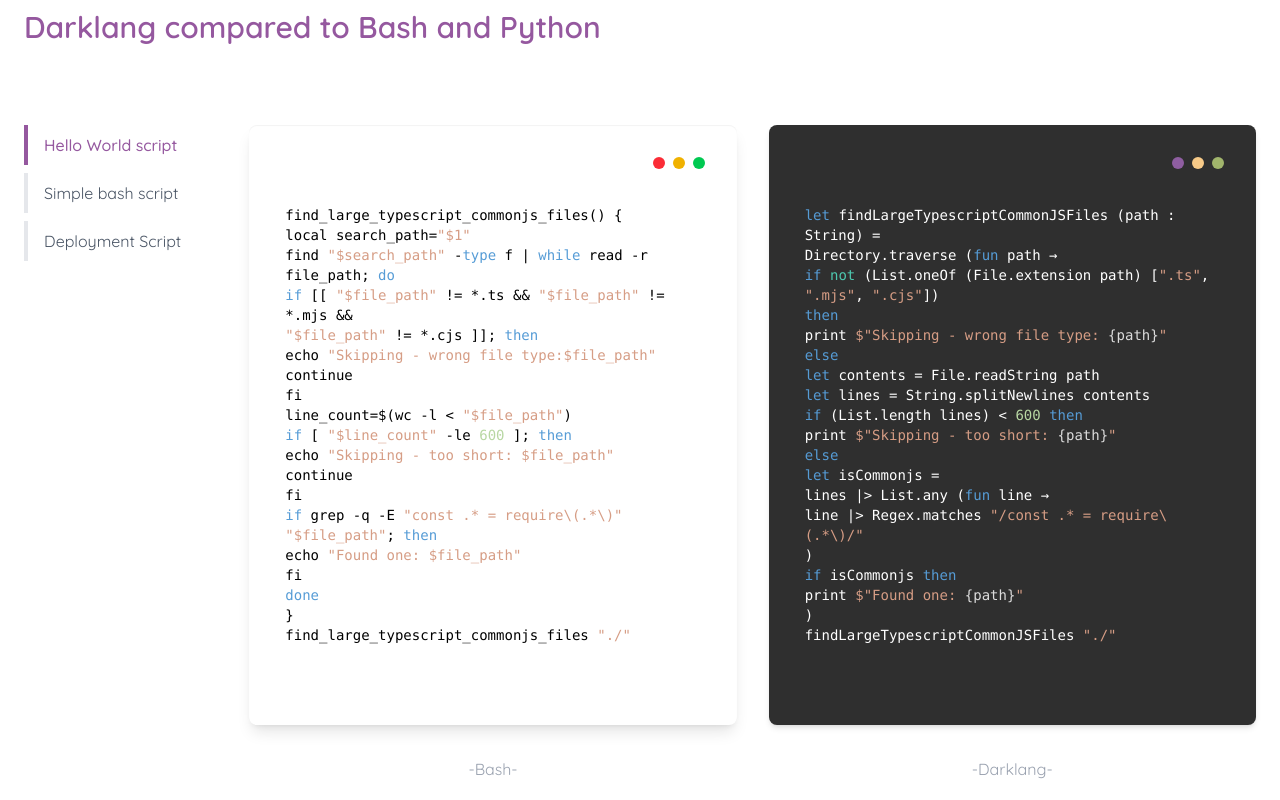
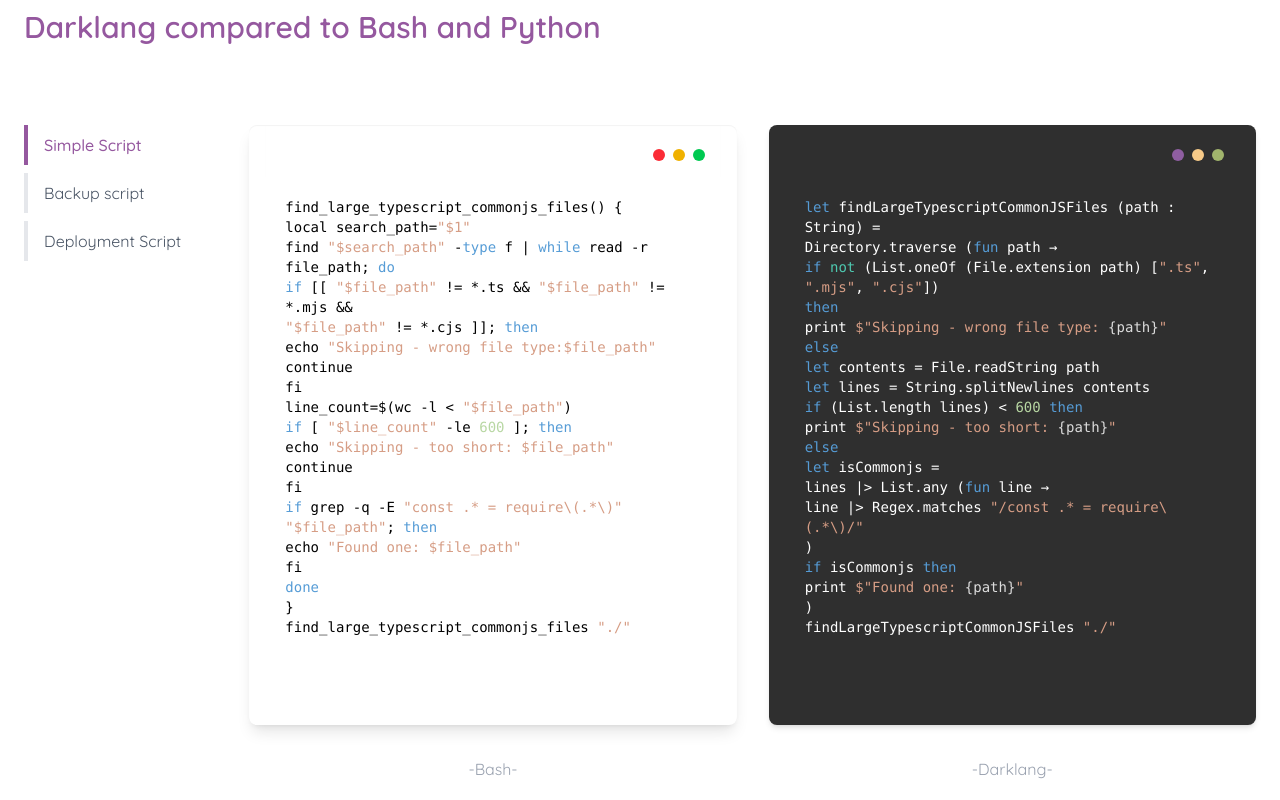
Before and after one commit to darklang/darklang.com, a React (Vite) app: page / in a window 1280 px wide. Shown: the part 9920-10720 px from the top of the page. Built offline with nearby package versions, Linux system fonts and the light colour scheme.

Commit message:
Small fixes

```diff
--- a/src/components/sections/CLI.tsx
+++ b/src/components/sections/CLI.tsx
@@ -8,12 +8,12 @@
 
   // Script options
   const scriptOptions = [
-    { id: "typescript", label: "Hello World script" },
-    { id: "bash", label: "Simple bash script" },
+    { id: "typescript", label: "Simple Script" },
+    { id: "bash", label: "Backup script" },
     { id: "deployment", label: "Deployment Script" },
   ];
 
-  // Bash code for TypeScript CommonJS files search (Hello World script)
+  // Bash code for TypeScript CommonJS files search (Simple Script)
   const bashTypeScriptCode = `find_large_typescript_commonjs_files() {
     local search_path="$1"
 
@@ -39,7 +39,7 @@
 
   find_large_typescript_commonjs_files "./"`;
 
-  // Darklang code for TypeScript CommonJS files search (Hello World script)
+  // Darklang code for TypeScript CommonJS files search (Simple Script)
   const darklangTypeScriptCode = `let findLargeTypescriptCommonJSFiles (path : String) =
   Directory.traverse (fun path →
     if not (List.oneOf (File.extension path) [".ts", ".mjs", ".cjs"])
@@ -61,7 +61,7 @@
 
 findLargeTypescriptCommonJSFiles "./"`;
 
-  // Simple bash script example
+  // Backup bash script example
   const bashSimpleCode = `#!/bin/bash
 
 # Simple script to backup a directory
@@ -88,7 +88,7 @@
 
 echo "Backup process completed."`;
 
-  // Darklang simple script example
+  // Darklang backup script example
   const darklangSimpleCode = `// Simple script to backup a directory
 let backupDirectory = (sourcePath : String, keepDays : Int) : Result<String, String> =
   // Create timestamp for backup folder
@@ -378,7 +378,8 @@
 
             {/* Discover link */}
             <a
-              href="#"
+              href="/cli"
+              target="_blank"
               className="inline-flex items-center font-medium text-blue-lbg hover:text-purple-lbg transition-colors"
             >
               Discover Darklang CLI features and how it solves scripting
@@ -426,8 +427,8 @@
             <div className="lg:w-5/6 grid grid-cols-1 lg:grid-cols-2 gap-8">
               {/* Left side: Bash */}
               <div>
-                <div className="rounded-lg h-150 overflow-scroll shadow-lg inset-shadow-xs bg-white p-4">
-                  <div className="p-4 flex items-center justify-end space-x-2">
+                <div className="rounded-lg h-150 overflow-scroll shadow-lg inset-shadow-xs bg-white px-4 pb-4">
+                  <div className="p-4 pt-6 flex items-center justify-end space-x-2 sticky top-0 z-1 bg-white inset-shadow-xs">
                     <div className="w-3 h-3 rounded-full bg-red-500"></div>
                     <div className="w-3 h-3 rounded-full bg-yellow-500"></div>
                     <div className="w-3 h-3 rounded-full bg-green-500"></div>
@@ -444,8 +445,8 @@
 
               {/* Right side: Darklang */}
               <div>
-                <div className="rounded-lg h-150 overflow-scroll shadow-md bg-dark p-4 text-white">
-                  <div className="p-4 flex items-center space-x-2 justify-end border-gray-700">
+                <div className="rounded-lg h-150 overflow-scroll shadow-md bg-dark px-4 pb-4 text-white">
+                  <div className="p-4 pt-6 flex items-center space-x-2 justify-end border-gray-700 sticky top-0 z-1 bg-dark">
                     <div className="w-3 h-3 rounded-full bg-purple-dbg"></div>
                     <div className="w-3 h-3 rounded-full bg-sand"></div>
                     <div className="w-3 h-3 rounded-full bg-olive"></div>
--- a/src/components/sections/DesignedForGenAI.tsx
+++ b/src/components/sections/DesignedForGenAI.tsx
@@ -27,11 +27,11 @@
               for AI-powered code suggestions
             </div>
             <ul>
-              <li className="flex items-center">
+              <li className="flex items-start">
                 <span className="mr-2 text-purple-500">-</span>
                 Get real-time code suggestions while writing Dark applications
               </li>
-              <li className="flex items-center">
+              <li className="flex items-start">
                 <span className="mr-2 text-purple-500">-</span>
                 Accelerate development with context-aware suggestions
               </li>
@@ -62,15 +62,15 @@
               Use <span className="text-purple-lbg">any LLM</span>
             </div>
             <ul className="mt-4 space-y-2 text-gray-700">
-              <li className="flex items-center">
+              <li className="flex items-start">
                 <span className="mr-2 text-purple-500">-</span>
                 darklang's fine-tuned models
               </li>
-              <li className="flex items-center">
+              <li className="flex items-start">
                 <span className="mr-2 text-purple-500">-</span>
                 local OSS models
               </li>
-              <li className="flex items-center">
+              <li className="flex items-start">
                 <span className="mr-2 text-purple-500">-</span>
                 commercial models via API
               </li>
@@ -87,15 +87,15 @@
               prompts and OpenAPI docs
             </div>
             <ul>
-              <li className="flex items-center">
+              <li className="flex items-start">
                 <span className="mr-2 text-purple-500">-</span>
                 Transform technical API documentation into usable code libraries
               </li>
-              <li className="flex items-center">
+              <li className="flex items-start">
                 <span className="mr-2 text-purple-500">-</span>
                 Turn technical documentation into developer-friendly toolkits
               </li>
-              <li className="flex items-center">
+              <li className="flex items-start">
                 <span className="mr-2 text-purple-500">-</span>
                 Update SDKs automatically when APIs change
               </li>
--- a/src/components/sections/Editing.tsx
+++ b/src/components/sections/Editing.tsx
@@ -68,8 +68,9 @@
 
             <div className="mt-8">
               <a
-                href="#learn-more"
+                href="/cloud"
                 className="md:text-lg text-purple-lbg hover:text-purple-secondary font-medium"
+                target="_blank"
               >
                 Learn more about Darklang's LSP →
               </a>
--- a/src/components/sections/Newsletter.tsx
+++ b/src/components/sections/Newsletter.tsx
@@ -64,7 +64,7 @@
                   type="submit"
                   variant="primary"
                   size="md"
-                  className="bg-purple-lbg hover:bg-purple-secondary text-white-custom"
+                  className="bg-purple-lbg hover:bg-blue-lbg text-white-custom"
                   disabled={isSubmitting}
                 >
                   {isSubmitting ? "Subscribing..." : "send me updates"}
@@ -117,7 +117,7 @@
               </p>
               <button
                 onClick={() => setIsSuccess(false)}
-                className="mt-6 text-purple-lbg hover:text-purple-700 underline"
+                className="mt-6 text-purple-lbg hover:bg-blue-lbg underline"
               >
                 Subscribe another email
               </button>
```
